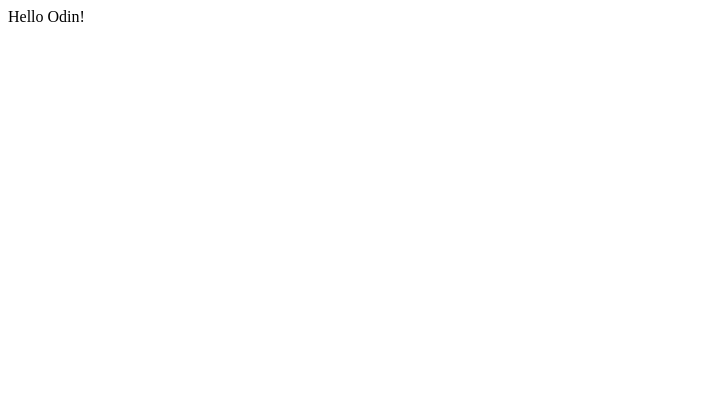
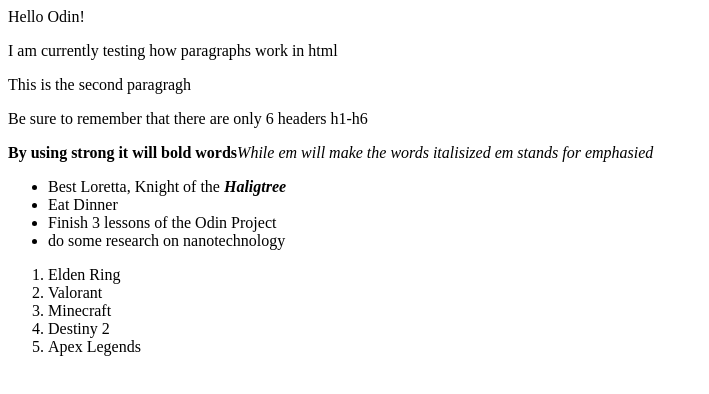
Before and after one commit to Zhang-2023/Odin-Project, a plain HTML site: page html-boilerplate/index.html in a window 1280 px wide. Shown: the whole page, without its empty margins (0-709 px from the left). Drawn offline with Linux system fonts and the light colour scheme.

Commit message:
Edited index.html

```diff
--- a/html-boilerplate/index.html
+++ b/html-boilerplate/index.html
@@ -7,6 +7,30 @@
 
     <body>
         Hello Odin!
+        <p>I am currently testing how paragraphs work in html</p>
+        <p>This is the second paragragh</p>
+        <p>Be sure to remember that there are only 6 headers h1-h6</p>
+        <p><strong>By using strong it will bold words</strong><em>While em will make the words
+            italisized em stands for emphasied</em></p>
+            <!-- This how comments are written in html-->
+            <!--<b> and <i> can also be used to bold and italicize text however they only change the
+                visual representation of the word and not the metadata of the words (meaning that it
+                is still recognized as normal words but look bold on italicized)-->
+
+        <ul>
+            <li>Best Loretta, Knight of the <em><strong>Haligtree</strong></em></li>
+            <li>Eat Dinner</li>
+            <li>Finish 3 lessons of the Odin Project</li>
+            <li>do some research on nanotechnology</li>
+        </ul>
+        <ol>
+            <li>Elden Ring</li>
+            <li>Valorant</li>
+            <li>Minecraft</li>
+            <li>Destiny 2</li>
+            <li>Apex Legends</li>
+
+        </ol>
     </body>
 
 </html>
```
